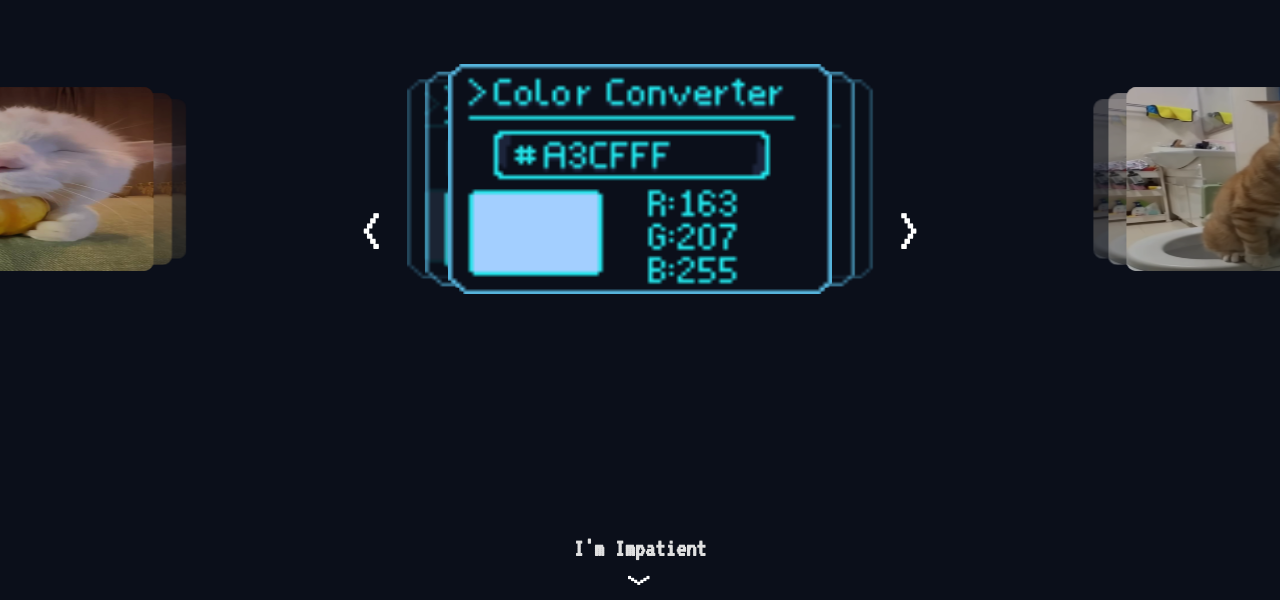
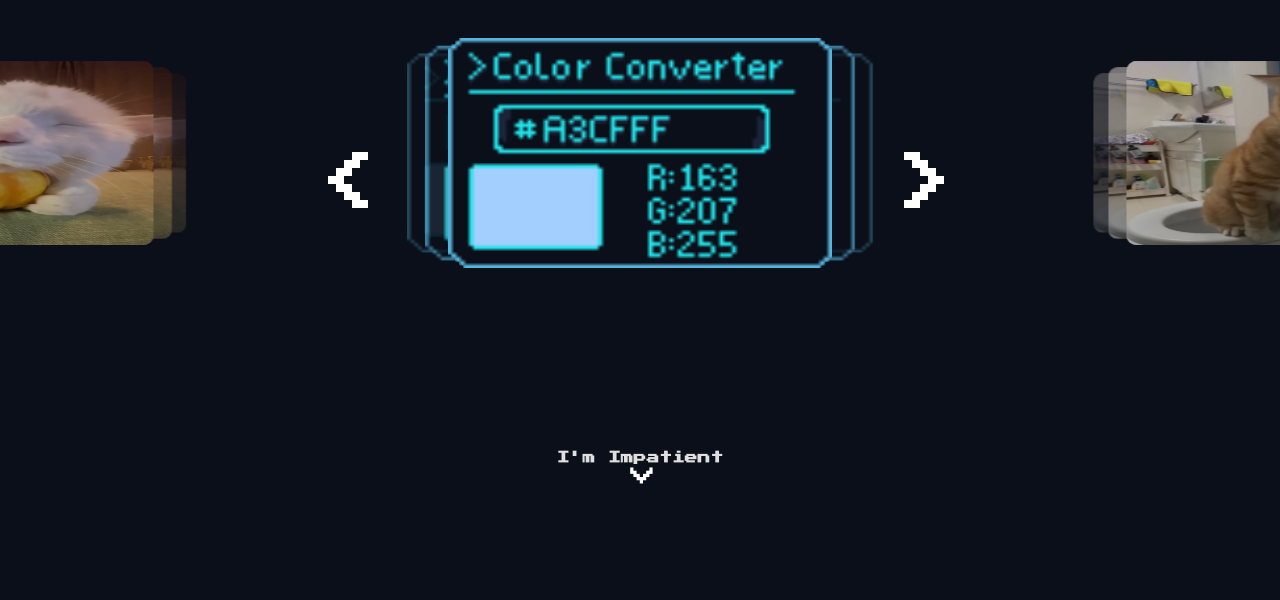
Before and after one commit to Dooklin/MiniUtils, a plain HTML site: page index.html in a window 1280 px wide. Shown: the part 200-800 px from the top of the page. Drawn offline with Linux system fonts and the light colour scheme.

Commit message:
Code Cleanup

```diff
--- a/home.css
+++ b/home.css
@@ -8,7 +8,7 @@
 }
 
 #home-heading {
-  font-size: 5vw;
+  font-size: 3vw;
   margin-top: 15vh;
   margin-bottom: 10vh;
 }
@@ -33,23 +33,10 @@
 }
 
 .cardarrow {
-  margin-top: -7.5vh;
+  margin-top: -13.5vh;
 }
 
 /* CARDS */
-#card-selection {
-  display: flex;
-  justify-content: center;
-  align-items: center;
-
-  gap: 5vw;
-}
-
-.card {
-  display: flex;
-  justify-content: center;
-  align-items: center;
-}
 
 .card-stack {
   position: relative;
@@ -67,7 +54,7 @@
 #card-selection {
   position: relative;
   width: 100%;
-  height: 100%;
+  height: 50%;
   display: flex;
   justify-content: center;
   align-items: center;
@@ -102,8 +89,6 @@
   opacity: 0.8;
   z-index: 1;
 }
-
-
 
 .card-design {
   position: absolute;
@@ -177,12 +162,11 @@
 }
 
 #fast-pick {
-  font-size: 2vw;
-  margin-top: 10vh;
+  font-size: 1vw;
   margin-bottom: 0;
 }
 
 #down {
-  font-size: 3vw;
+  font-size: 2vw;
   transform: rotate(90deg);
 }
--- a/index.html
+++ b/index.html
@@ -12,6 +12,10 @@
   <link rel="preconnect" href="https://fonts.googleapis.com">
   <link rel="preconnect" href="https://fonts.gstatic.com" crossorigin>
   <link href="https://fonts.googleapis.com/css2?family=VT323&display=swap" rel="stylesheet">
+
+  <link rel="preconnect" href="https://fonts.googleapis.com">
+  <link rel="preconnect" href="https://fonts.gstatic.com" crossorigin>
+  <link href="https://fonts.googleapis.com/css2?family=Press+Start+2P&display=swap" rel="stylesheet">
 
   <!-- Me :D -->
   <meta name="author" content="Dooklin">
--- a/main.css
+++ b/main.css
@@ -2,7 +2,13 @@ body {
     margin: 0;
     padding:0;
 
+    /*
     font-family: "VT323", monospace;
+    font-weight: 400;
+    font-style: normal;
+    */
+
+    font-family: "Press Start 2P", system-ui;
     font-weight: 400;
     font-style: normal;
     color: #e0e0e0;
```
